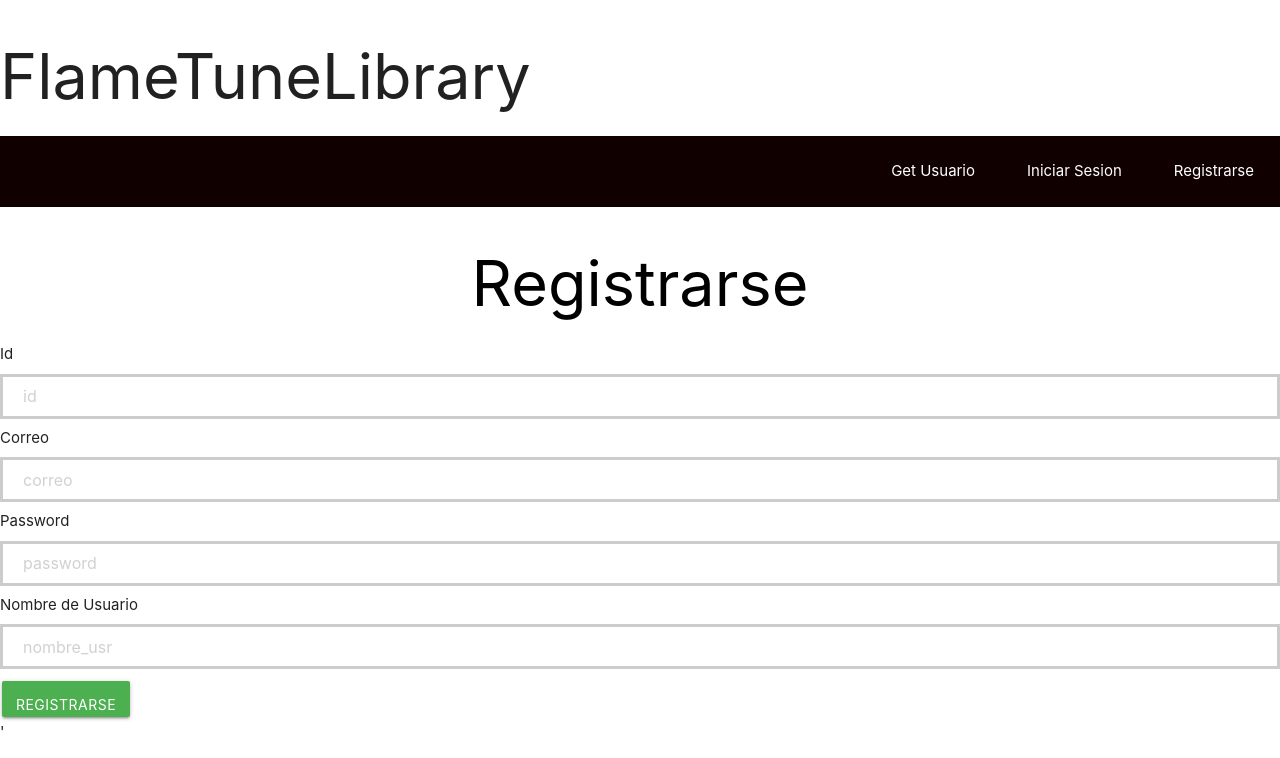
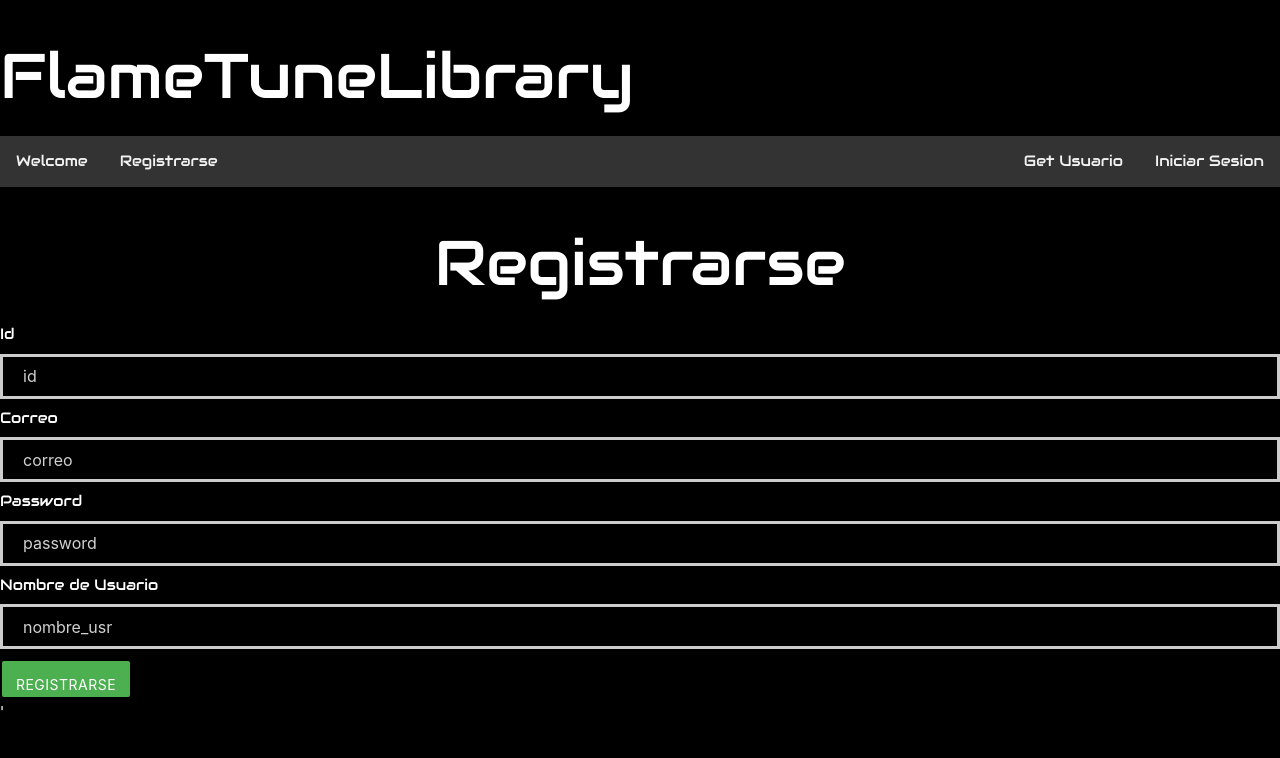
Before and after one commit to LeonardoFFranco/FTLFE, an Angular app: page /registrarse in a window 1280 px wide. Shown: the top 758 px of the page. Built offline with nearby package versions, Linux system fonts and the light colour scheme.

Commit message:
Welcome y CSS

```diff
--- a/src/app/app.component.html
+++ b/src/app/app.component.html
@@ -1,15 +1,16 @@
-
+<link href="https://fonts.googleapis.com/css?family=Audiowide|Luckiest+Guy" rel="stylesheet">
 
 <h1>
   FlameTuneLibrary
 </h1>
 
 
-<ul>
-<li><a routerLink="/registrarse">Registrarse</a></li>
-<li><a routerLink="/iniciar_sesion">Iniciar Sesion</a></li>
-<li><a routerLink="/mostrar_usuario">Get Usuario</a></li>
+<div class="topnav">
+  <a class="topnava1" routerLink="/welcome">Welcome</a>
+  <a class="topnava1" routerLink="/registrarse">Registrarse</a>
+  <a class="topnava2" routerLink="/iniciar_sesion">Iniciar Sesion</a>
+  <a class="topnava2" routerLink="/mostrar_usuario">Get Usuario</a>
+</div>
 
-</ul>
 
 <router-outlet></router-outlet>
--- a/src/app/editar-usuario/editar_usuario.service.ts
+++ b/src/app/editar-usuario/editar_usuario.service.ts
@@ -10,7 +10,7 @@ export class EditarUsuarioService {
     private http: Http) {}
 
   editarUsuario(id, Usuario) {
-    let url = `http://localhost:8090/FlameTuneLibrary/usuarios/put/${id}`;
+    let url = `http://localhost:8080/FlameTuneLibrary/usuarios/put/${id}`;
     let data = JSON.stringify(Usuario);
     let headers = new Headers();
     headers.append('Content-Type', 'application/json');
--- a/src/app/mostrar-usuario/mostrar-usuario.service.ts
+++ b/src/app/mostrar-usuario/mostrar-usuario.service.ts
@@ -12,7 +12,7 @@ export class MostrarUsuarioService {
 
 
     getUsuario(id): Observable<HttpResponse<any>> {
-      let url = `http://localhost:8090/FlameTuneLibrary/usuarios/get/${id}`;
+      let url = `http://localhost:8080/FlameTuneLibrary/usuarios/get/${id}`;
       let data = url
       let headers = new Headers();
       headers.append('Content-Type', 'application/json');
--- a/src/app/registrarse/registrarse.service.ts
+++ b/src/app/registrarse/registrarse.service.ts
@@ -10,7 +10,7 @@ export class RegistrarseService {
     private http: Http) {}
 
   registrarUsuario(newUsuario) {
-    let url = 'http://localhost:8090/FlameTuneLibrary/usuarios/create';
+    let url = 'http://localhost:8080/FlameTuneLibrary/usuarios/create';
     let data = JSON.stringify(newUsuario);
     let headers = new Headers();
     headers.append('Content-Type', 'application/json');
--- /dev/null
+++ b/src/app/welcome/welcome.component.html
@@ -0,0 +1 @@
+<div><app-welcome></app-welcome></div>
--- /dev/null
+++ b/src/app/welcome/welcome.component.ts
@@ -0,0 +1,22 @@
+import { Component, OnInit } from '@angular/core';
+
+@Component({
+  selector: 'app-welcome',
+  template: '<body class="welc">' +
+  '\n' +
+  '  <div class="centerme">\n' +
+  '    <h1 class="wel"><br>Burn the World with<br>your favorite Jams!!!</h1>' +
+  '    <button class="button buttonwel">Membresias</button>\n' +
+  '    <button class="button buttonwel">Registrarse</button>\n' +
+  '<h4>Just by joining you can be 20% cooler!<br><br><br><br><br></h4>' +
+  '</div>' +
+  '</body>'
+})
+export class WelcomeComponent implements OnInit {
+
+  constructor() { }
+
+  ngOnInit() {
+  }
+
+}
--- a/src/styles.css
+++ b/src/styles.css
@@ -1 +1,158 @@
 /* You can add global styles to this file, and also import other style files */
+
+* {
+  box-sizing: border-box;
+  font-family: 'Audiowide', cursive;
+  color: white;
+}
+
+body {
+  margin: 0;
+  background-color: black;
+  font-family: verdana;
+}
+
+body.welc {
+  margin: 0;
+  background-image: url("resources\flames1.gif");
+  background-repeat: repeat-x;
+  background-position: center bottom;
+  font-family: verdana;
+}
+
+body.log {
+  margin: 0;
+  background-image: url("resources\background7.gif");
+  background-repeat: no-repeat;
+  background-position: center left;
+  font-family: verdana;
+}
+
+
+
+h1.wel {
+  text-align: center;
+  color: white;
+  font-size: 60px;
+  /*font-family: 'Luckiest Guy', cursive;*/
+}
+
+
+/*PARA NAVIGATION BAR*/
+/* Style the top navigation bar */
+.topnav {
+  overflow: hidden;
+  background-color: #333;
+}
+
+/*PARA NAVIGATION BAR*/
+/* Style the topnav links */
+.topnava1 {
+  float: left;
+  display: block;
+  color: #f2f2f2;
+  text-align: center;
+  padding: 14px 16px;
+  text-decoration: none;
+}
+
+/*PARA NAVIGATION BAR*/
+/* Style the topnav links */
+.topnava2 {
+  float: right;
+  display: block;
+  color: #f2f2f2;
+  text-align: center;
+  padding: 14px 16px;
+  text-decoration: none;
+}
+
+/*PARA NAVIGATION BAR*/
+/* Change color on hover */
+.topnav a:hover {
+  background-color: #ddd;
+  color: black;
+}
+
+.button {
+  background-color: blue; /* Green */
+  border: none;
+  color: white;
+  padding: 16px 32px;
+  text-align: center;
+  text-decoration: none;
+  display: inline-block;
+  font-size: 16px;
+  margin: 4px 2px;
+  -webkit-transition-duration: 0.4s; /* Safari */
+  transition-duration: 0.4s;
+  cursor: pointer;
+  border-radius: 12px;
+}
+
+.buttonwel:hover {
+  background-color: cyan;
+  color: black;
+  border: 2px solid white;
+  border-radius: 12px;
+}
+
+h1.log {
+  text-align: center;
+  color: white;
+  font-size: 45px;
+}
+
+h2.log {
+  text-align: center;
+  color: white;
+  font-size: 25px;
+}
+
+.box {
+  background-color: darkblue;
+  width: 600px;
+  border: cyan;
+  padding: 25px;
+  margin-left: auto;
+  margin-right: auto;
+}
+
+input[type=text] {
+  width: 100%;
+  padding: 12px 20px;
+  margin: 8px 0;
+  display: inline-block;
+  border: 1px solid #ccc;
+  border-radius: 4px;
+  box-sizing: border-box;
+}
+
+input[type=password] {
+  width: 100%;
+  padding: 12px 20px;
+  margin: 8px 0;
+  display: inline-block;
+  border: 1px solid #ccc;
+  border-radius: 4px;
+  box-sizing: border-box;
+}
+
+input[type=submit] {
+  width: 100%;
+  background-color: #4CAF50;
+  color: white;
+  padding: 14px 20px;
+  margin: 8px 0;
+  border: none;
+  border-radius: 4px;
+  cursor: pointer;
+}
+
+input[type=submit]:hover {
+  background-color: #45a049;
+}
+
+.centerme {
+  text-align: center;
+}
```
Also changed, not shown: src/app/app.module.ts (+9 -3 lines), resources/Logo.png (added), src/app/welcome/welcome.component.css (added), 1 other file (tests, documents, lock files or other folders).
